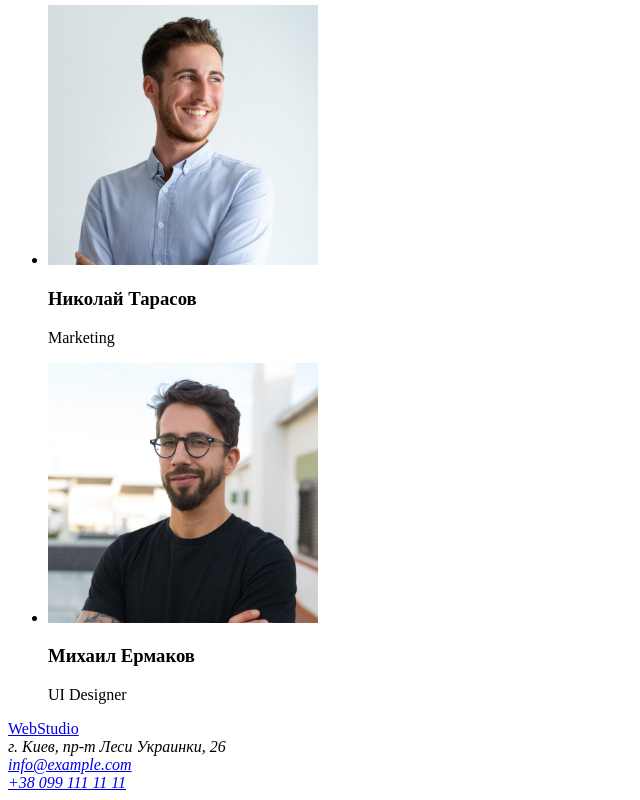
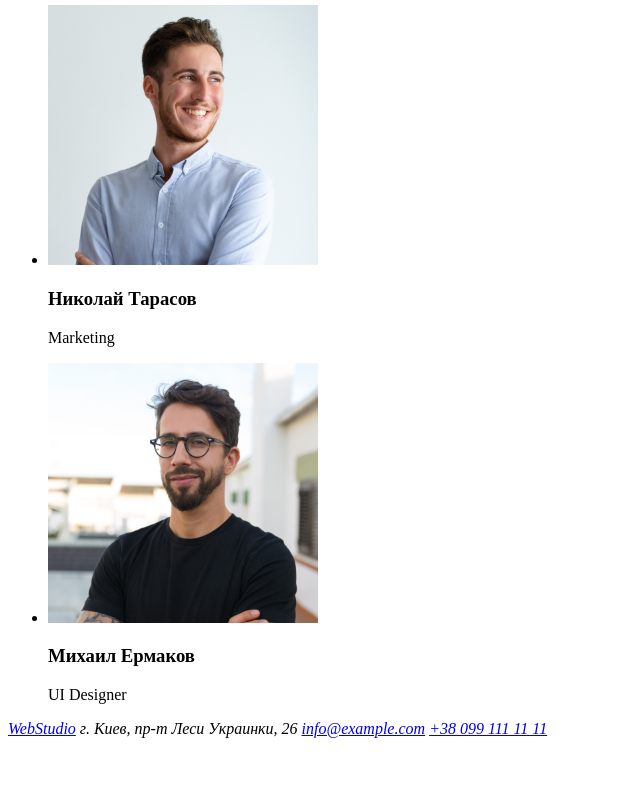
Before and after one commit to RomanPrygunkov/goit-markup-hw-01, a plain HTML site: page index.html in a window 1280 px wide. Shown: the part 2331-3131 px from the top of the page, without its empty margins (0-640 px from the left). After the commit the page ends 3077 px from the top, so only its background shows below. Drawn offline with Linux system fonts and the light colour scheme.

Commit message:
исправлен футер, в теге address все элементы

```diff
--- a/index.html
+++ b/index.html
@@ -92,10 +92,12 @@
     </main>
     <!-- Footer -->
     <footer>
+        <address>
             <a href="/">WebStudio</a>
-            <address>г. Киев, пр-т Леси Украинки, 26</address>
-            <address><a href="mailto:info@example.com">info@example.com</a></address>
-            <address><a href="tel:+380991111111">+38 099 111 11 11</a></address>
+            г. Киев, пр-т Леси Украинки, 26
+           <a href="mailto:info@example.com">info@example.com</a>
+           <a href="tel:+380991111111">+38 099 111 11 11</a>
+        </address>
     </footer>
 </body>
 </html>
```
